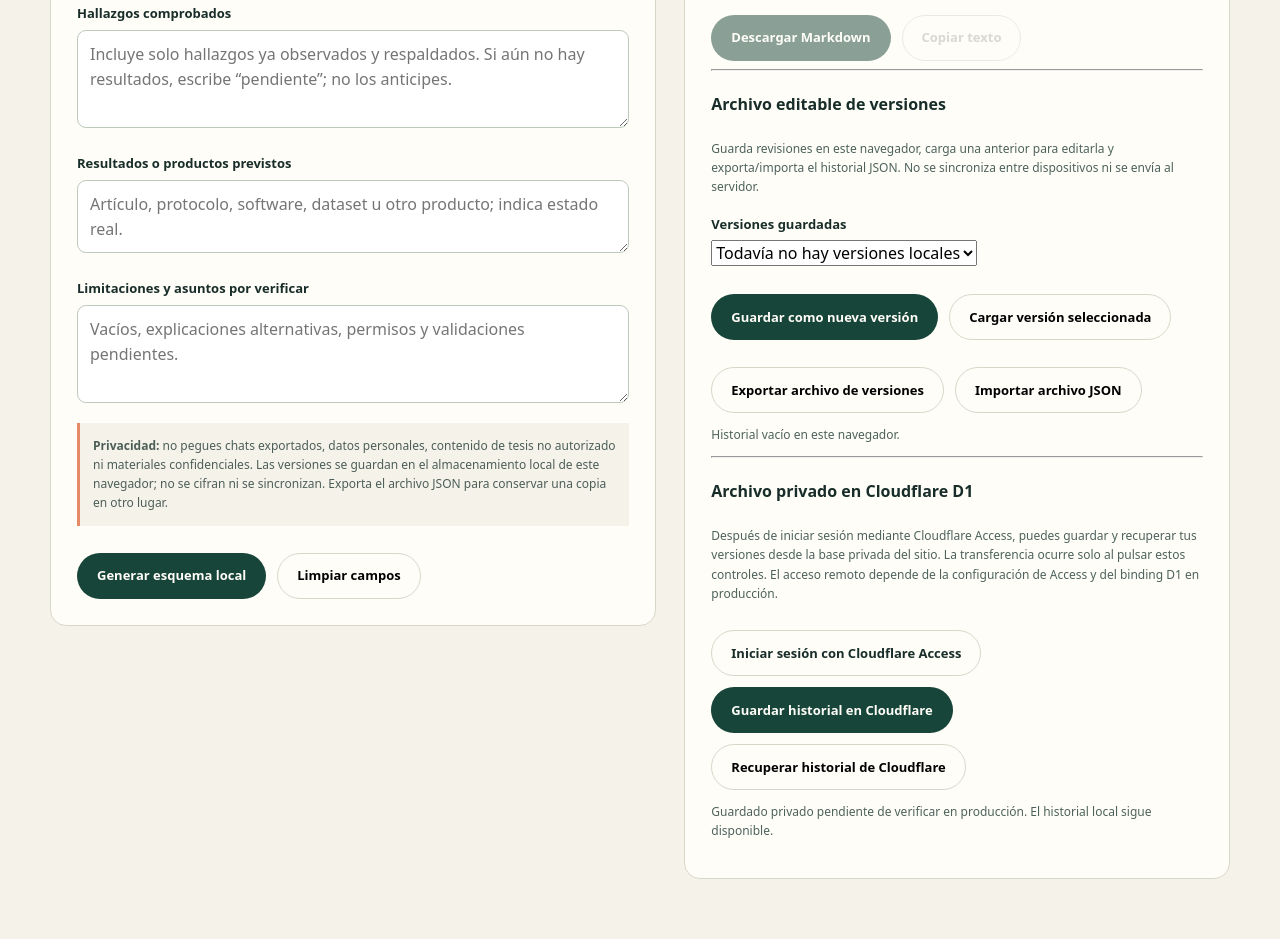
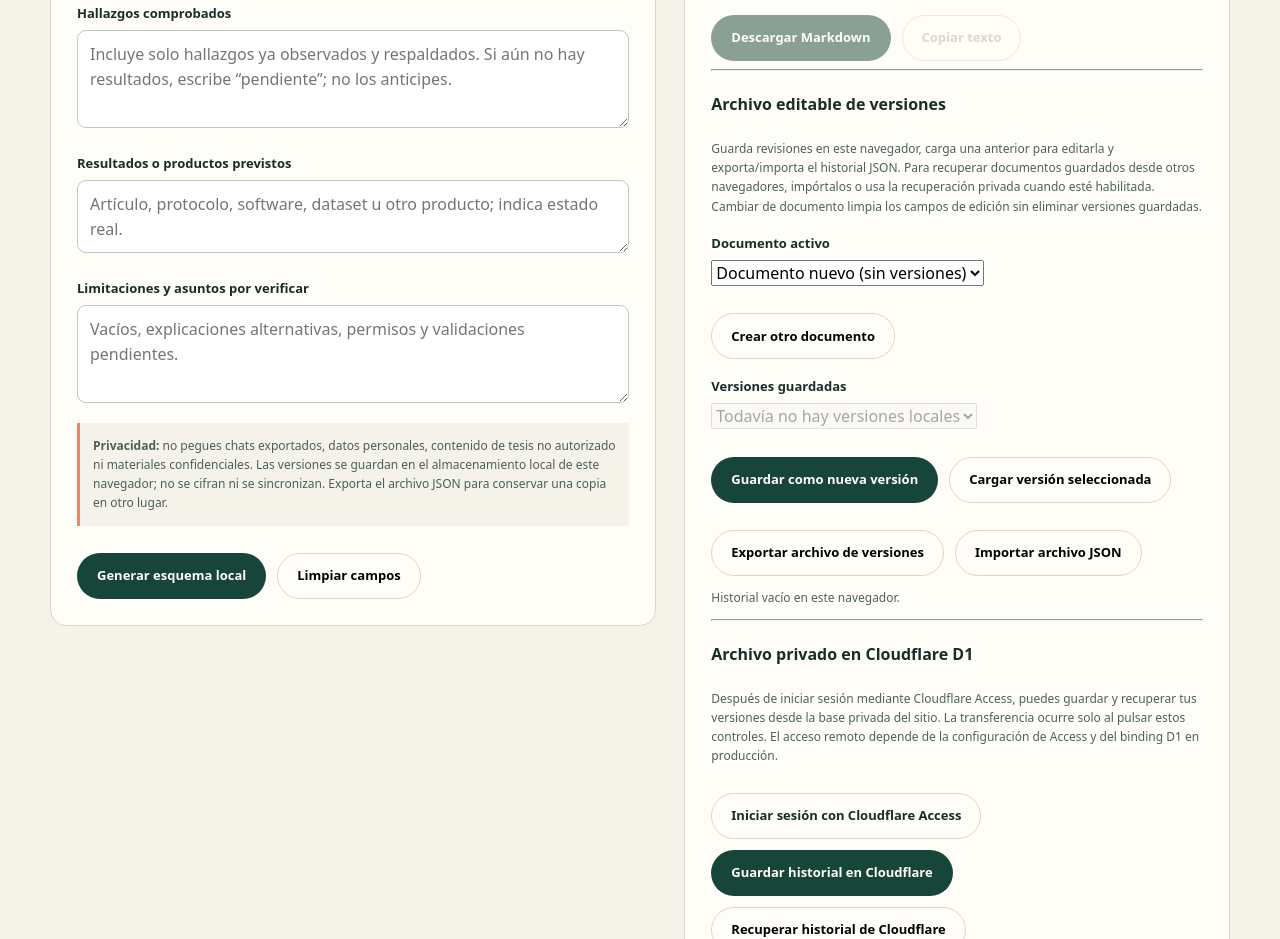
Before and after one commit to ceoncoyb/plataforma-analisis-cultural-web, a website: page public/reversionados/index.html in a window 1280 px wide. Shown: the part 1983-2922 px from the top of the page. Drawn offline with Linux system fonts and the light colour scheme.

Commit message:
feat: expose document selector in versioning workbench

```diff
--- a/public/reversionados/index.html
+++ b/public/reversionados/index.html
@@ -45,7 +45,9 @@
 <div class="hero-cta"><button class="button button-dark" type="submit">Generar esquema local</button><button class="button button-light" type="button" id="clear-article">Limpiar campos</button></div>
 </form>
 <section class="revision-output" aria-labelledby="output-title"><h3 id="output-title">Salida de trabajo</h3><p id="output-status" aria-live="polite">Completa los campos para generar una estructura de borrador.</p><textarea id="article-output" rows="20" readonly aria-label="Borrador estructurado"></textarea><div class="hero-cta"><button class="button button-dark" type="button" id="download-article" disabled>Descargar Markdown</button><button class="button button-light" type="button" id="copy-article" disabled>Copiar texto</button></div>
-<hr><h4>Archivo editable de versiones</h4><p>Guarda revisiones en este navegador, carga una anterior para editarla y exporta/importa el historial JSON. No se sincroniza entre dispositivos ni se envía al servidor.</p>
+<hr><h4>Archivo editable de versiones</h4><p>Guarda revisiones en este navegador, carga una anterior para editarla y exporta/importa el historial JSON. Para recuperar documentos guardados desde otros navegadores, impórtalos o usa la recuperación privada cuando esté habilitada. Cambiar de documento limpia los campos de edición sin eliminar versiones guardadas.</p>
+<label for="document-select">Documento activo</label><select id="document-select" aria-label="Documento activo"><option value="">Documento nuevo (sin versiones)</option></select>
+<div class="hero-cta"><button class="button button-light" type="button" id="new-document">Crear otro documento</button></div>
 <label for="revision-select">Versiones guardadas</label><select id="revision-select" aria-label="Versiones guardadas"><option value="">Todavía no hay versiones locales</option></select>
 <div class="hero-cta"><button class="button button-dark" type="button" id="save-revision">Guardar como nueva versión</button><button class="button button-light" type="button" id="load-revision">Cargar versión seleccionada</button></div>
 <div class="hero-cta"><button class="button button-light" type="button" id="export-vault">Exportar archivo de versiones</button><button class="button button-light" type="button" id="import-vault-button">Importar archivo JSON</button><input id="import-vault" type="file" accept="application/json,.json" hidden></div>
```
